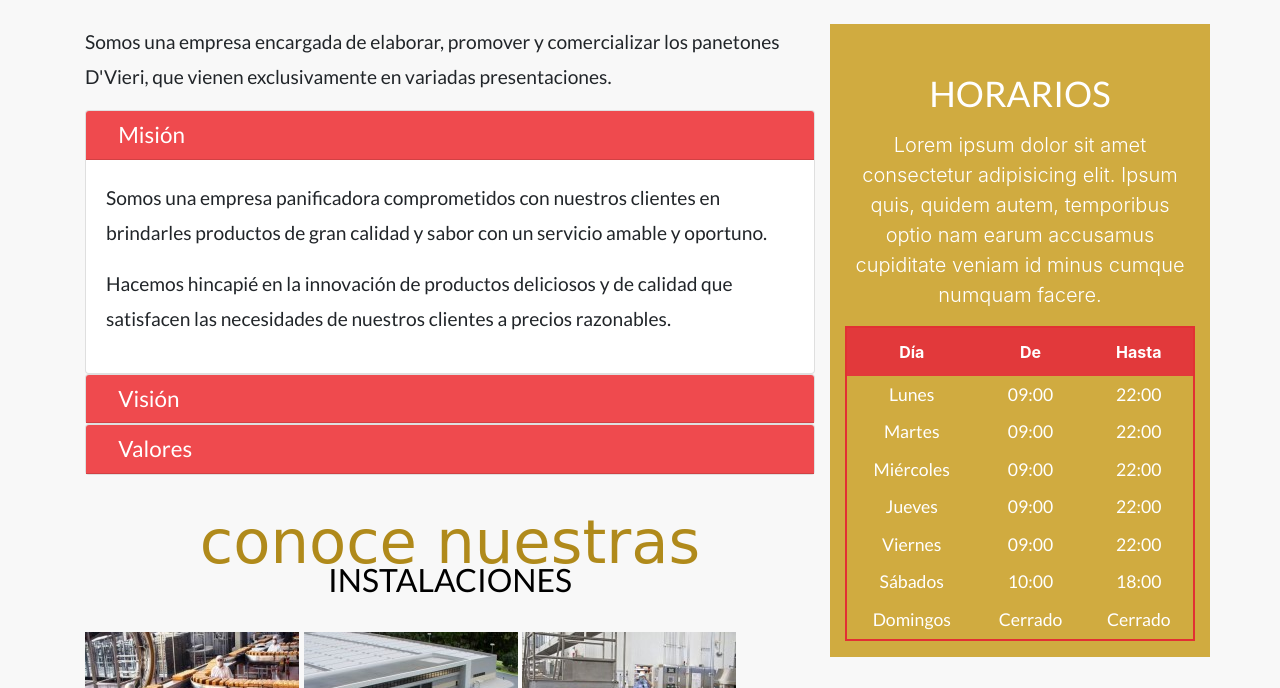
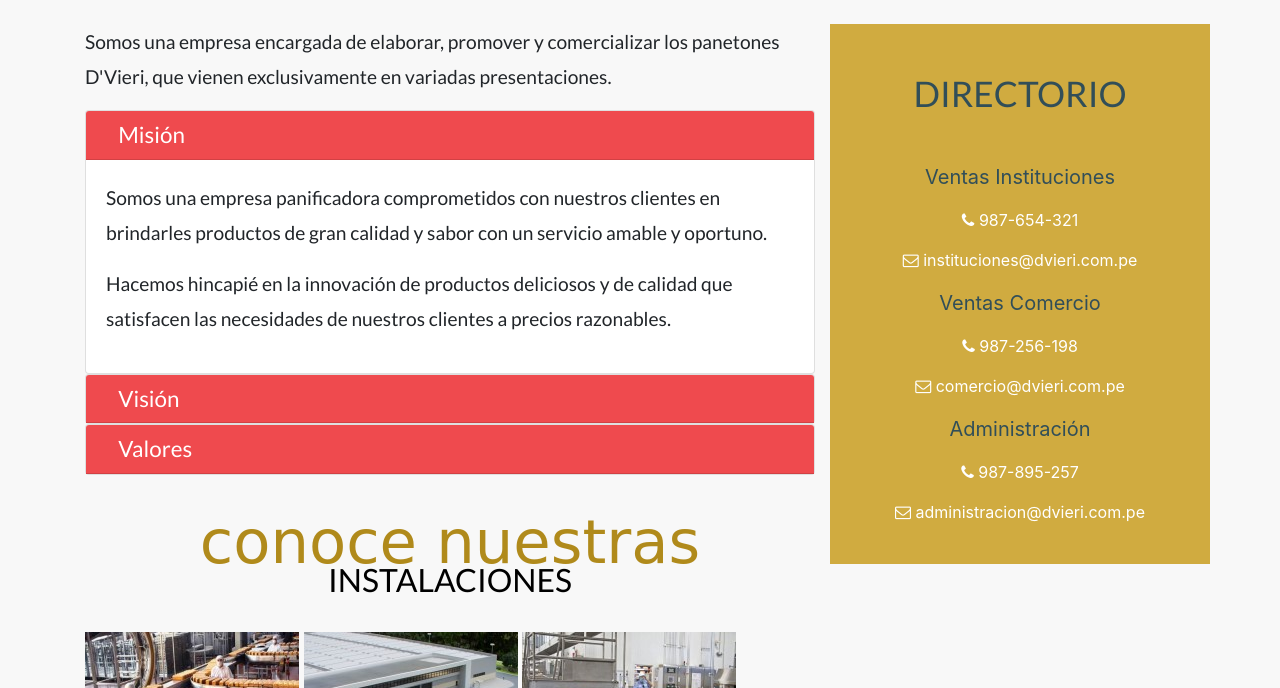
Before and after one commit to cesar2794/dvieriprueba, a plain HTML site: page nosotros.html in a window 1280 px wide. Shown: the part 799-1487 px from the top of the page. Drawn offline with nearby package versions, Linux system fonts and the light colour scheme; a web font is replaced by a local one.

Commit message:
Directorio agregado

```diff
--- a/css/styles.css
+++ b/css/styles.css
@@ -312,6 +312,9 @@ aside {
     color: #fff;
 }
 
+aside .informacion b, aside .sidebar h2{
+    color: #314e58;
+}
 
 /* FIXME: CSS SERVICIOS / Accordion */
 #servicios .card-header {
--- a/nosotros.html
+++ b/nosotros.html
@@ -85,10 +85,6 @@
             <li class="nav-item">
               <a href="nosotros.html" class="nav-link">Nosotros</a>
             </li>
-
-            <!-- <li class="nav-item">
-              <a href="servicios.html" class="nav-link">Servicios</a>
-            </li> -->
 
             <li class="nav-item">
               <a href="productos.html" class="nav-link">Productos</a>
@@ -261,62 +257,38 @@
       </main>
 
       <!-- TODO: Aside -->
-      <aside class="col-lg-4 pt-4 pt-lg-0 align-self-start">
+      <aside class="col-lg-4 py-4 pt-lg-0 align-self-start">
         <div class="sidebar horario">
-          <h2 class="text-center text-uppercase mt-5">Horarios</h2>
-          <p class="text-center mt-3 lead">
-            Lorem ipsum dolor sit amet consectetur adipisicing elit. Ipsum quis, quidem autem, temporibus optio nam
-            earum accusamus cupiditate veniam id minus cumque numquam facere.
-          </p>
+          <h2 class="text-center text-uppercase my-5">Directorio</h2>
+          <div class="informacion">
+            <p class="text-center lead">
+            <b>Ventas Instituciones</b>
+              <div class="text-center">
+                <p><i class="fa fa-phone" aria-hidden="true"></i> 987-654-321</p>
+                <p><i class="fa fa-envelope-o" aria-hidden="true"></i> instituciones@dvieri.com.pe</p>
+              </div>
+            </p>
+          </div>
 
-          <!-- TODO: Tabla Horarios -->
-          <table class="table table-hover text-center mt-3">
-            <thead>
-              <tr>
-                <th class="text-center">Día</th>
-                <th class="text-center">De</th>
-                <th class="text-center">Hasta</th>
-              </tr>
-            </thead>
+          <div class="informacion">
+            <p class="text-center mt-3 lead">
+            <b>Ventas Comercio</b>
+              <div class="text-center">
+                <p><i class="fa fa-phone" aria-hidden="true"></i> 987-256-198</p>
+                <p><i class="fa fa-envelope-o" aria-hidden="true"></i> comercio@dvieri.com.pe</p>
+              </div>
+            </p>
+          </div>
 
-            <tbody>
-              <tr>
-                <td>Lunes</td>
-                <td>09:00</td>
-                <td>22:00</td>
-              </tr>
-              <tr>
-                <td>Martes</td>
-                <td>09:00</td>
-                <td>22:00</td>
-              </tr>
-              <tr>
-                <td>Miércoles</td>
-                <td>09:00</td>
-                <td>22:00</td>
-              </tr>
-              <tr>
-                <td>Jueves</td>
-                <td>09:00</td>
-                <td>22:00</td>
-              </tr>
-              <tr>
-                <td>Viernes</td>
-                <td>09:00</td>
-                <td>22:00</td>
-              </tr>
-              <tr>
-                <td>Sábados</td>
-                <td>10:00</td>
-                <td>18:00</td>
-              </tr>
-              <tr>
-                <td>Domingos</td>
-                <td>Cerrado</td>
-                <td>Cerrado</td>
-              </tr>
-            </tbody>
-          </table>
+          <div class="informacion">
+            <p class="text-center mt-3 lead">
+            <b>Administración</b>
+              <div class="text-center">
+                <p><i class="fa fa-phone" aria-hidden="true"></i> 987-895-257</p>
+                <p><i class="fa fa-envelope-o" aria-hidden="true"></i> administracion@dvieri.com.pe</p>
+              </div>
+            </p>
+          </div>
         </div>
       </aside>
     </div>
```
Also changed, not shown: index.html (+4 -70 lines).
